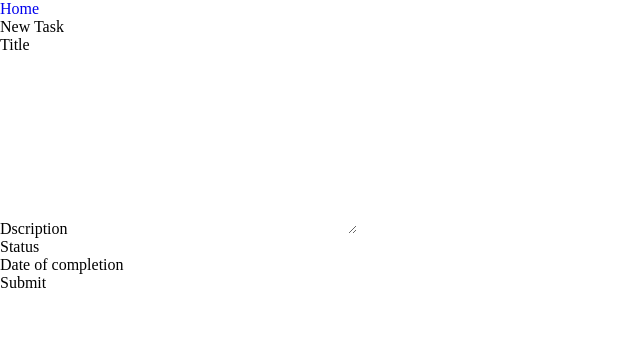
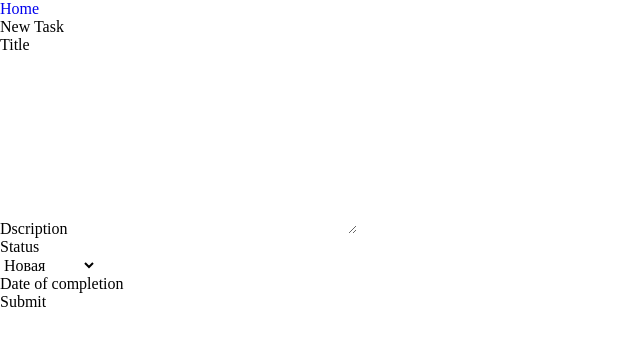
Before and after one commit to nurmuhamedbekinulu/homework_52_nurmuhamed_bekinulu, a Django app: page /task/add/ in a window 1280 px wide. Shown: the top 346 px of the page, without its empty margins (0-640 px from the left). Run offline with Django 4.2, Linux system fonts and the light colour scheme.

Commit message:
добавление класса static для хранения данных статуса

```diff
--- /dev/null
+++ b/source/static/classes/static.py
@@ -0,0 +1,6 @@
+class Static():
+    choices = [
+            ('new', 'Новая'),
+            ('in process', 'В процессе'),
+            ('done', 'Сделано')
+            ]
--- a/source/webapp/models.py
+++ b/source/webapp/models.py
@@ -1,11 +1,11 @@
 from django.db import models
-
+from static.classes.static import Static
 
 # Create your models here.
 class Task(models.Model):
     title = models.CharField(max_length=200, null=False, blank=False, verbose_name="Заголовок")
     description = models.TextField(max_length=3000, null=False, blank=False, verbose_name="Описание")
-    status = models.CharField(max_length=200, null=False, blank=False, verbose_name="Статус")
+    status = models.CharField(max_length=200, null=False, blank=False, choices=Static.choices, default='new', verbose_name="Статус")
     completion_date = models.DateField(null=True, blank=True, verbose_name="Выполнить до")
 
 
--- a/source/webapp/templates/task_create.html
+++ b/source/webapp/templates/task_create.html
@@ -14,8 +14,16 @@
                 <textarea name="description" id="description" cols="30" rows="10"></textarea>
             </div>
             <div class="form_row">
-                <lable for="status">Status</lable>
-                <input type="text" id="status" name="status">
+                <div class="mb-3 row">
+                    <label for="status" class="col-sm-2 col-form-label">Status</label>
+                    <div class="col-sm-10">
+                        <select id="status" name="status" class="form-select">
+                            {% for choice in choices %}
+                            <option value="{{ choice.0 }}">{{ choice.1 }}</option>
+                            {% endfor %}
+                        </select>
+                    </div>
+                </div>
             </div>
             <div class="form_row">
                 <lable for="completion_date">Date of completion</lable>
--- a/source/webapp/views/tasks.py
+++ b/source/webapp/views/tasks.py
@@ -3,11 +3,13 @@
 from webapp.models import Task
 from django.http import HttpResponseNotFound
 from django.urls import reverse
+from static.classes.static import Static
 
 
 def add_view(request: WSGIRequest):
     if request.method == "GET":
-        return render(request, 'task_create.html')
+        choices = Static.choices
+        return render(request, 'task_create.html', context={'choices': choices})
 
     if request.POST.get('completion_date') != "":
         completion_date = request.POST.get('completion_date')
```
